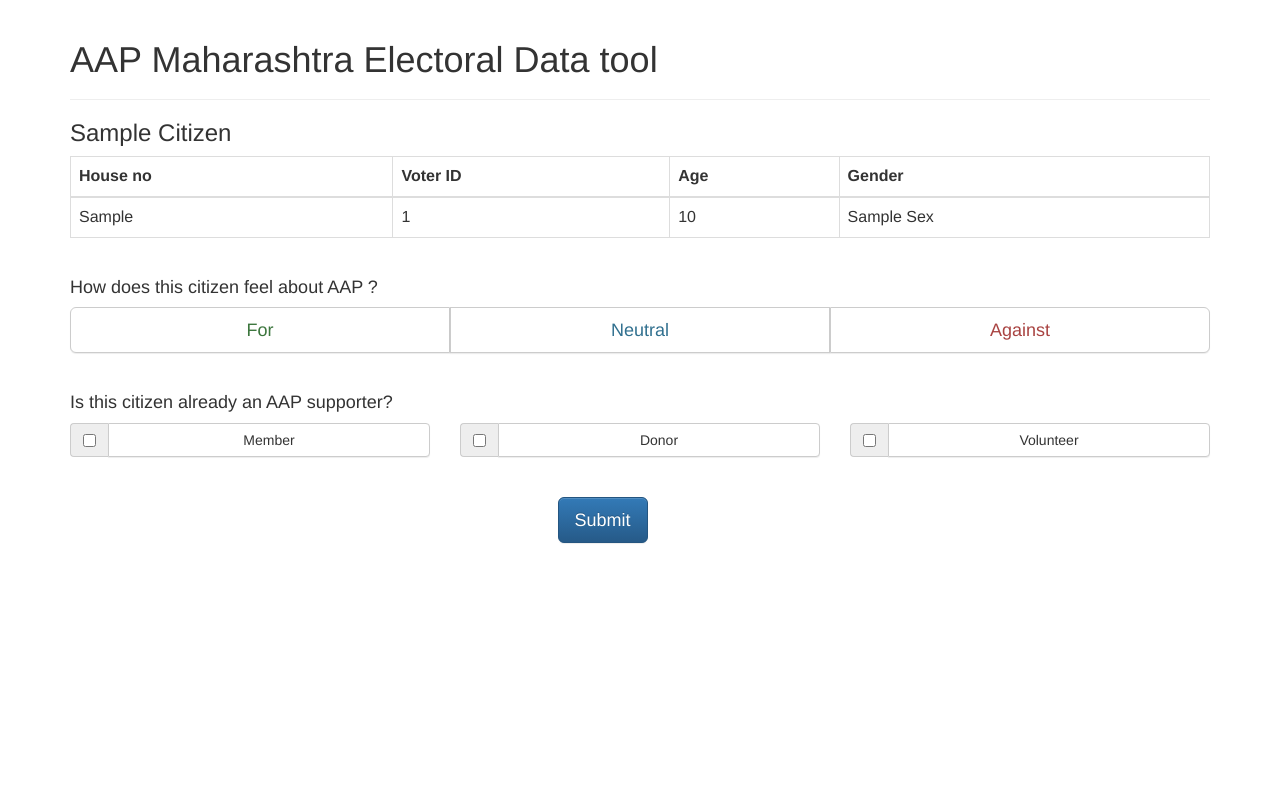
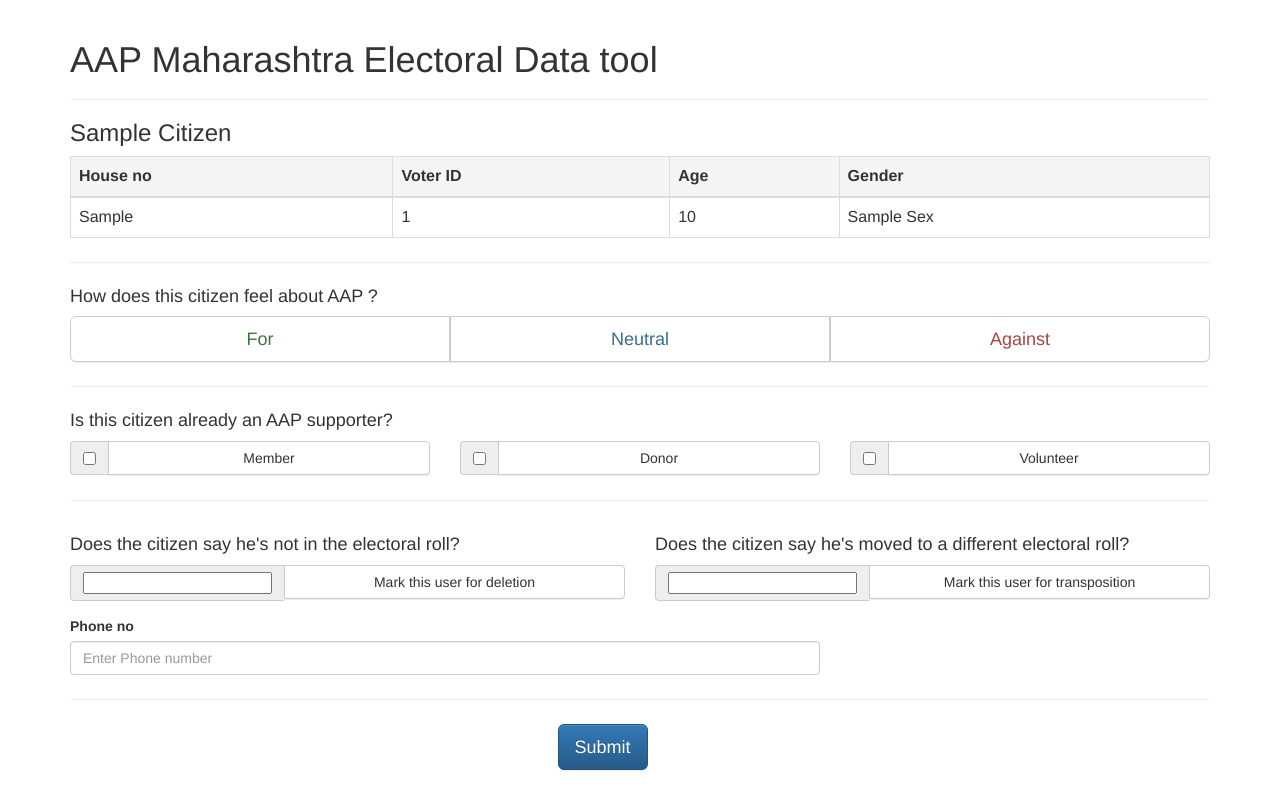
Before and after one commit to AAPMaharashtra/electoral-data, a Django app: template electoral_data/templates/electoral_data/detail.html in a window 1280 px wide; the page is wider, and only the part inside the window is pictured. Run offline with Django 3.2, Linux system fonts and the light colour scheme; the template is opened without the code that fills it: most values are stand-ins (such as "Sample title", 1, 10 or a date in 2020); form fields are guessed from the names that the template uses; some libraries are stand-ins or nearby versions.

Commit message:
Added member, volunteer and donor options. Added phone no and marking options. Cleaned up code

```diff
--- a/electoral_data/templates/electoral_data/detail.html
+++ b/electoral_data/templates/electoral_data/detail.html
@@ -5,10 +5,10 @@
 		<div class="table-resposive">
 			<table class="table table-bordered">
 				<thead>
-					<th>House no</th>
-					<th>Voter ID</th>
-					<th>Age</th>
-					<th>Gender</th>
+					<th class="active">House no</th>
+					<th class="active">Voter ID</th>
+					<th class="active">Age</th>
+					<th class="active">Gender</th>
 				</thead>
 				<tbody>
 					<tr>
@@ -20,7 +20,8 @@
 				</tbody>
 			</table>
 		</div>
-		<h4 class="spacer"> How does this citizen feel about AAP ? </h4>
+		<hr>
+		<h4> How does this citizen feel about AAP ? </h4>
 		<div class="row">
 			<div class="col-sm-12">
 				<div class="btn-group btn-group-justified btn-group-lg">
@@ -30,9 +31,10 @@
 				</div>
 			</div>
 		</div>
+		<hr>
 		<form action="/view/detail/{{Citizen.id}}/" method="post" class="form-horizontal" role="form">
 			{% csrf_token %}
-			<h4 class="spacer"> Is this citizen already an AAP supporter? </h4>
+			<h4> Is this citizen already an AAP supporter? </h4>
 			<div class="row">
 				<div class="col-sm-4">
 				    <div class="input-group">
@@ -61,9 +63,69 @@
 				    </div>
 				</div>
 			</div>
+			<div class="row">
+				<div class="col-sm-4">
+					<div id="memberFields">
+						<div class="smallspacer">
+						    <label for="memberNo">Member no</label>
+						    <input type="text" class="form-control" id="memberNo" placeholder="Enter Membership number" name="member_no" value="{{form.member_no.value}}">
+						</div>
+					    <div class="smallspacer">
+					    	<label for="memberEmail">Email address</label>
+					        <input type="email" class="form-control" id="memberEmail" placeholder="Enter email" name="email_address" value="{{form.email_address.value}}">
+					    </div>
+					</div>
+				</div>
+				<div class="col-sm-4">
+				    <div id="donorFields">
+						<div class="smallspacer">
+						    <label for="voucherNo">Voucher no</label>
+						    <input type="text" class="form-control" id="voucherNo" placeholder="Enter Voucher number" name="voucher_no" value="{{form.voucher_no.value}}">
+						</div>
+					    <div class="smallspacer">
+					    	<label for="donorAmount">Amount</label>
+					        <input type="email" class="form-control" id="donorAmount" placeholder="Enter amount of money dontaed" name="donation_amount" value="{{form.donation_amount.value}}">
+					    </div>
+					</div>
+				</div>
+				<div class="col-sm-4">
+				    <div id="volunteerFields">
+					</div>
+				</div>
+			</div>
+			<hr>
+			<div class="row">
+				<div class="col-sm-6">
+					<h4> Does the citizen say he's not in the electoral roll? </h4>
+					<div class="input-group">
+					      <span class="input-group-addon">
+					        {{form.markForDeletion}}
+					      </span>
+					      <button class="form-control btn btn-default noBackground typeCheck markCheck" id="markDel">Mark this user for deletion
+					      </button>
+					</div>
+				</div>
+				<div class="col-sm-6">
+					<h4> Does the citizen say he's moved to a different electoral roll? </h4>
+					<div class="input-group">
+					      <span class="input-group-addon">
+					        {{form.markForTransposition}}
+					      </span>
+					      <button class="form-control btn btn-default noBackground typeCheck markCheck" id="markTrans">Mark this user for transposition
+					      </button>
+					</div>
+				</div>
+			</div>
+			<div class="row smallspacer">
+				<div class="col-sm-8 offset-sm-4" id="phoneNoSection">
+					<label for="phoneNo">Phone no</label>
+					<input type="text" class="form-control" id="phoneNo" placeholder="Enter Phone number" name="phone_no" value="{{form.phone_no.value}}">
+				</div>
+			</div>
 			<input type="hidden" name="interest" value="{{ form.interest.value}}" id="interestInput">
 			<input type="hidden" name="processed" value="1">
-			<div class="form-group spacer">
+			<hr>
+			<div class="form-group">
 			    <div class="col-sm-offset-5 col-sm-12">
 			      <input type="submit" class="btn btn-primary btn-lg">
 			    </div>
--- a/electoral_data/templates/electoral_data/footer.html
+++ b/electoral_data/templates/electoral_data/footer.html
@@ -1,8 +1,6 @@
 </div> <!-- close the container div -->
 <footer>
-	<!-- jQuery (necessary for Bootstrap's JavaScript plugins) -->
 	<script src="https://code.jquery.com/jquery.js"></script>
-	<!-- Include all compiled plugins (below), or include individual files as needed -->
 	<script src="//netdna.bootstrapcdn.com/bootstrap/3.0.3/js/bootstrap.min.js"></script>
 	<!-- HTML5 Shim and Respond.js IE8 support of HTML5 elements and media queries -->
 	<!-- WARNING: Respond.js doesn't work if you view the page via file:// -->
@@ -13,12 +11,15 @@
 	<script type="text/javascript">
 		jQuery(document).ready(function($) {
 
+	      	/* Whenever the interest button is clicked, remove the colors and add default */
 	      	$(".interestBtn").click(function() {
 	      		$(this).removeClass('btn-default');
 	            $(this).siblings().each(function(){
 	            	$(this).removeClass('btn-success').removeClass('btn-danger').removeClass('btn-info').addClass('btn-default');
 	            });
 	      	});
+
+	      	/* Individial colors for the interest button are addded here */
 	      	$('#forBtn').click(function() {
 	      		$(this).addClass('btn-success');
 	      		$('#interestInput').val('for');
@@ -32,16 +33,63 @@
 	      		$('#interestInput').val('against');
 	      	});
 
+	      	/* Whenever a button associated with a check box is clicked, trigger the checkbox as well */
 	      	$('.typeCheck').click(function() {
 	      		$(this).siblings().children().trigger('click');
 	      		return false;
 	      	});
 
+	      	/* Utility function used to make justified buttons clickable.
+	      	 * Justified buttons are actually <a> tags
+	      	 */
 	      	$(".clickableRow").click(function() {
 	      	      window.document.location = $(this).attr("href");
 	      	});
 
+	      	/* This function is used to show the hidden fields for the member, donor and volunteer checkboxes */
+	      	$('.typeCheck').siblings().children().each(function(){
+	      		$(this).click(function(){
+	      			id = $(this).attr('id');
+	      			$('#'+id.substr(5).toLowerCase()+'Fields').slideToggle(100);
+	      		});
+	      		if($(this).attr('checked') == 'checked')
+	      		{
+	      			id = $(this).attr('id');
+	      			$('#'+id.substr(5).toLowerCase()+'Fields').slideToggle(50);
+	      		}
+	      	});
+
+	      	/* Show the phone number whenever the Deletion or Transposition checkboxes are ticked */
+	      	// $('.markCheck').click(function(){
+	      	// 	$('#phoneNoSection').slideToggle(100);
+	      	// });
+
+	      	/* In value is already there in the db, show the colors for del and trans buttons */
+	      	$('.markCheck').each(function(){
+	      		node = $(this);
+	      		if(node.siblings().children().first().attr('checked') == 'checked')
+	      		{
+	      			if(node.attr('id') == 'markDel')
+	      				node.toggleClass('btn-danger').toggleClass('btn-default')
+	      			else
+	      				node.toggleClass('btn-warning').toggleClass('btn-default')
+	      		}
+	      	});
+
+	      	/* If there is already a ticket check box, show the phone no */
+	      	// if($('#id_markForDeletion').attr('checked') == 'checked' || $('#id_markForTransposition').attr('checked') == 'checked')
+		      // 	{
+		      // 		$('#phoneNoSection').slideToggle(50);
+		      // 		console.log('test');
+		      // 	}
+
+	      	/* Toggle colors for the two Deletion and Transposition checkbox + buttons */
+	      	$('#markDel').click(function(){$(this).toggleClass('btn-danger').toggleClass('btn-default')})
+	      	$('#markTrans').click(function(){$(this).toggleClass('btn-warning').toggleClass('btn-default')})
+
+	      	/* If a interest is already there in the databse, show that color by default */
 	      	$('#{{ form.interest.value }}Btn').trigger('click');
+
 		});
 	</script>
 </footer>
--- a/electoral_data/templates/electoral_data/header.html
+++ b/electoral_data/templates/electoral_data/header.html
@@ -20,6 +20,16 @@
     	.spacer {
     		margin-top: 40px;
     	}
+        .smallspacer {
+            margin-top: 15px;
+        }
+        #memberFields,#donorFields,#volunteerFields {
+            display:none;
+        }
+        hr {
+            margin-top: 24px;
+            margin-bottom: 24px;
+        }
     </style>
 </head>
 <body>
```
Also changed, not shown: electoral_data/models.py (+23 -1 lines), electoral_data/templates/electoral_data/citizen.html (+11 -2 lines), electoral_data/templates/electoral_data/society.html (+23 -10 lines), electoral_data/views.py (+13 -4 lines), electoral_data/migrations/0005_auto__add_field_citizen_citizen_ward_no.py (added), electoral_data/migrations/0006_auto__add_field_citizen_member_no__add_field_citizen_email_address__ad.py (added).
